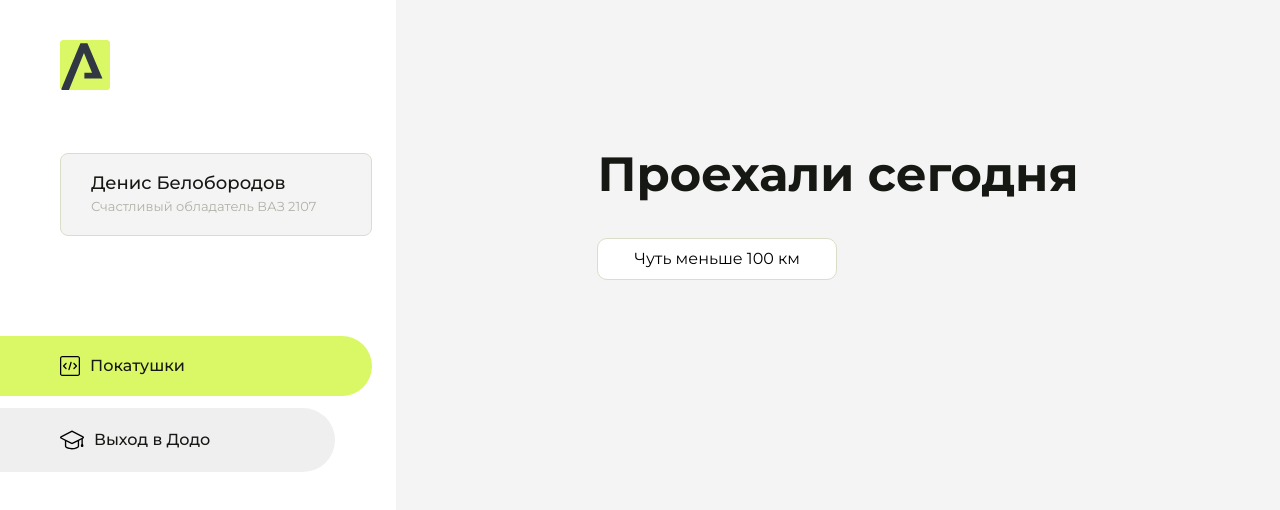
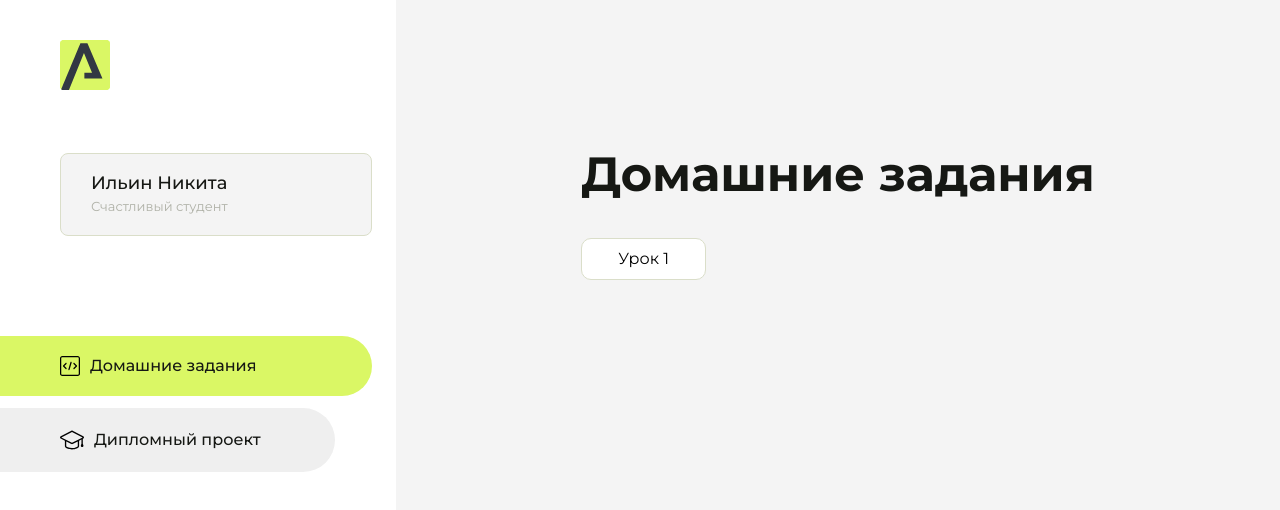
Before and after one commit to kv1xik/homework, a plain HTML site: page index.html in a window 1280 px wide. Drawn offline with Linux system fonts and the light colour scheme.

Commit message:
Update index.html

```diff
--- a/index.html
+++ b/index.html
@@ -3,8 +3,8 @@
 <head>
     <meta charset="UTF-8">
     <meta name="viewport" content="width=device-width, initial-scale=1.0">
-    <title>Наличие крутой ВАЗ 2107</title>
-    <link rel="shortcut icon" href="src/auto.ico" type="image/x-icon">
+    <title>Домашняя работа</title>
+    <link rel="shortcut icon" href="src/logo.ico" type="image/x-icon">
     <link rel="preconnect" href="https://fonts.googleapis.com">
     <link rel="preconnect" href="https://fonts.gstatic.com" crossorigin>
     <link href="https://fonts.googleapis.com/css2?family=Montserrat:wght@400;500;700&family=Rubik:wght@500&display=swap"
@@ -43,8 +43,8 @@
                 </svg>
             </div>
             <div class="sidebar__user">
-                <div class="sidebar__name">Денис Белобородов</div>
-                <div class="sidebar__text">Счастливый обладатель ВАЗ 2107</div>
+                <div class="sidebar__name">Ильин Никита</div>
+                <div class="sidebar__text">Счастливый студент</div>
             </div>
             <div class="sidebar__tabs">
                 <div class="sidebar__item">
@@ -66,7 +66,7 @@
                                 </clipPath>
                             </defs>
                         </svg>
-                        <span>Покатушки</span></button>
+                        <span>Домашние задания</span></button>
                 </div>
                 <div class="sidebar__item">
                     <button class="sidebar__button" id="diplom">
@@ -81,7 +81,7 @@
                                 </clipPath>
                             </defs>
                         </svg>
-                        <span>Выход в Додо</span></button>
+                        <span>Дипломный проект</span></button>
                 </div>
             </div>
         </div>
@@ -90,20 +90,20 @@
     <div class="content">
         <div class="container">
             <div class="content__block" id="tasksBlock">
-                <div class="content__title">Проехали сегодня</div>
+                <div class="content__title">Домашние задания</div>
                 <ul class="content__list">
                     <li class="content__list-item">
-                        <a href="lesson1/index.html">Чуть меньше 100 км</a>
+                        <a href="lesson1/index.html">Урок 1</a>
                     </li>
                 </ul>
             </div>
             <div class="content__block hidden" id="diplomBlock">
-                <div class="content__title">Выход в Додо</div>
+                <div class="content__title">Дипломный проект</div>
                 <div class="content__list-diplom">
-                    <a href="ПАПКА-С-НОМЕРОМ-УРОКА">Заказов 7</a>
+                    <a href="ПАПКА-С-НОМЕРОМ-УРОКА">Ссылка на ДЗ</a>
                 </div>
                 <div class="content__decor">
-                    <div class="content__decor-text">Давай проверим, как ты давал угла!</div>
+                    <div class="content__decor-text">Давай проверим, чему ты научился!</div>
                     <div class="content__decor-img">
                         <img src="src/decor.png" alt="decor">
                     </div>
```
